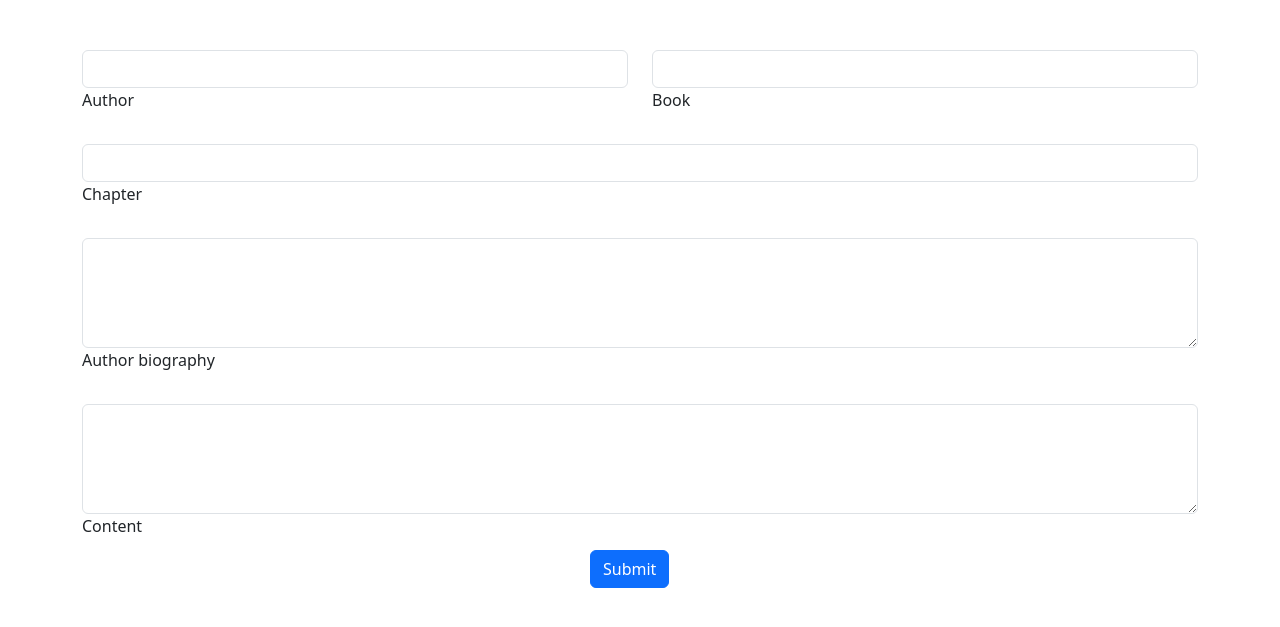
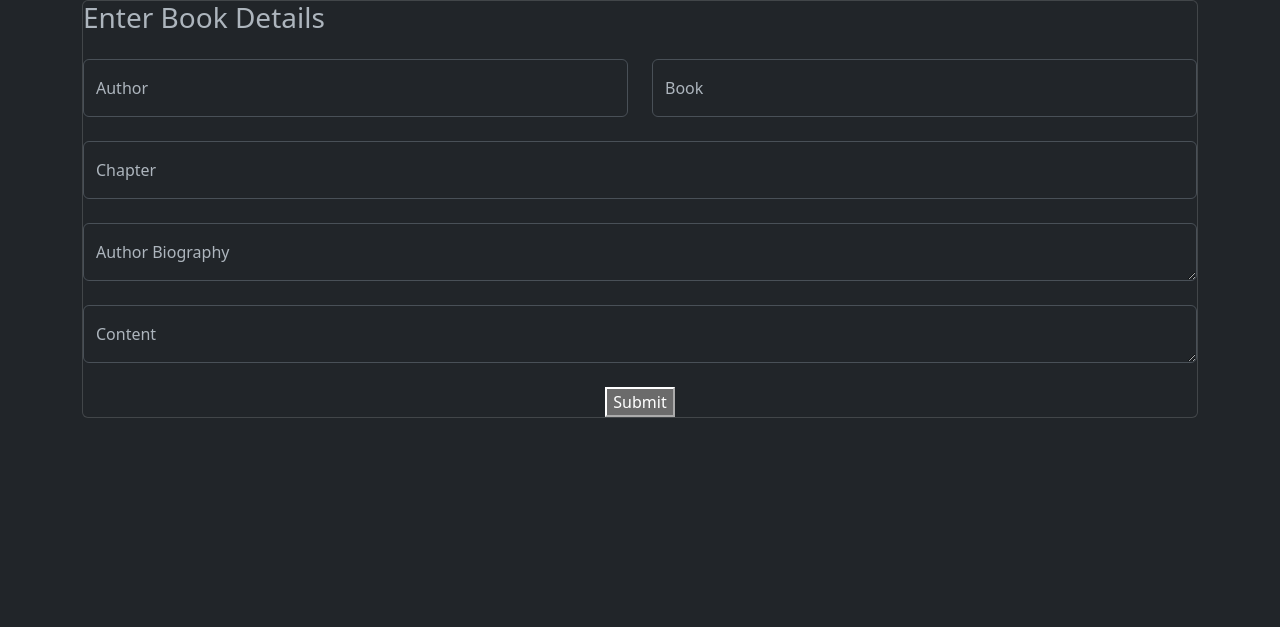
Before and after one commit to molfaryura/philosophy-api, a Flask app: page /admin/interface in a window 1280 px wide. Shown: the top 627 px of the page. Run offline with Flask 3, Linux system fonts and the light colour scheme; the visitor is signed in with stand-in values (Sample User, id 1).

Commit message:
Updated admin interface page, issue #2

```diff
--- a/templates/admin_interface.html
+++ b/templates/admin_interface.html
@@ -1,5 +1,5 @@
 <!DOCTYPE html>
-<html lang="en">
+<html lang="en" data-bs-theme="dark">
   <head>
     <meta charset="UTF-8" />
     <meta http-equiv="X-UA-Compatible" content="IE=edge" />
@@ -7,68 +7,81 @@
     <link
       href="https://cdn.jsdelivr.net/npm/bootstrap@5.3.0/dist/css/bootstrap.min.css"
       rel="stylesheet"
-      integrity="sha384-9ndCyUaIbzAi2FUVXJi0CjmCapSmO7SnpJef0486qhLnuZ2cdeRhO02iuK6FUUVM"
-      crossorigin="anonymous"
+    />
+    <link
+      href="{{url_for('static', filename='css/style.css')}}"
+      rel="stylesheet"
     />
     <title>Document</title>
   </head>
   <body>
-    <style>
-      .container {
-        margin-top: 50px;
-      }
-      button {
-        margin: -20px -50px;
-        position: relative;
-        top: 50%;
-        left: 50%;
-      }
-    </style>
     <div class="container">
+      <div class="card">
+        <h3 class="mb-4">Enter Book Details</h3>
         <form>
-        <!-- 2 column grid layout with text inputs for the first and last names -->
           <div class="row mb-4">
             <div class="col">
-            <div class="form-outline">
-              <input type="text" id="form6Example1" class="form-control" />
-              <label class="form-label" for="form6Example1">Author</label>
+              <div class="form-floating">
+                <input
+                  type="text"
+                  id="author"
+                  class="form-control"
+                  placeholder=" "
+                />
+                <label for="author">Author</label>
               </div>
             </div>
             <div class="col">
-            <div class="form-outline">
-              <input type="text" id="form6Example2" class="form-control" />
-              <label class="form-label" for="form6Example2">Book</label>
+              <div class="form-floating">
+                <input
+                  type="text"
+                  id="book"
+                  class="form-control"
+                  placeholder=" "
+                />
+                <label for="book">Book</label>
               </div>
             </div>
           </div>
 
-        <!-- Text input -->
-        <div class="form-outline mb-4">
-          <input type="text" id="form6Example4" class="form-control" />
-          <label class="form-label" for="form6Example4">Chapter</label>
+          <div class="form-floating mb-4">
+            <input
+              type="text"
+              id="chapter"
+              class="form-control"
+              placeholder=" "
+            />
+            <label for="chapter">Chapter</label>
           </div>
 
-        <div class="form-outline mb-4">
-          <textarea id="form6Example3" class="form-control" rows="4">
-          </textarea>
-          <label class="form-label" for="form6Example3">Author biography</label>
-        </div>
-        <!-- Message input -->
-        <div class="form-outline mb-4">
-          <textarea class="form-control" id="form6Example7" rows="4"></textarea>
-          <label class="form-label" for="form6Example7">Content</label>
+          <div class="form-floating mb-4">
+            <textarea
+              id="authorBio"
+              class="form-control"
+              rows="4"
+              placeholder=" "
+            ></textarea>
+            <label for="authorBio">Author Biography</label>
           </div>
 
-        <!-- Submit button -->
-        <button type="submit" class="btn btn-primary btn-block mb-4">
+          <div class="form-floating mb-4">
+            <textarea
+              class="form-control"
+              id="content"
+              rows="4"
+              placeholder=" "
+            ></textarea>
+            <label for="content">Content</label>
+          </div>
+          <div class="text-center">
+            <button type="submit" id="colorButton" class="custom-button">
               Submit
             </button>
+          </div>
         </form>
       </div>
-    <script
-      src="https://cdn.jsdelivr.net/npm/bootstrap@5.3.0/dist/js/bootstrap.bundle.min.js"
-      integrity="sha384-geWF76RCwLtnZ8qwWowPQNguL3RmwHVBC9FhGdlKrxdiJJigb/j/68SIy3Te4Bkz"
-      crossorigin="anonymous"
-    ></script>
+    </div>
+
+    <script src="{{ url_for('static', filename='js/script.js') }}"></script>
   </body>
 </html>
```
Lines whose indentation alone changed are shown as unchanged.
